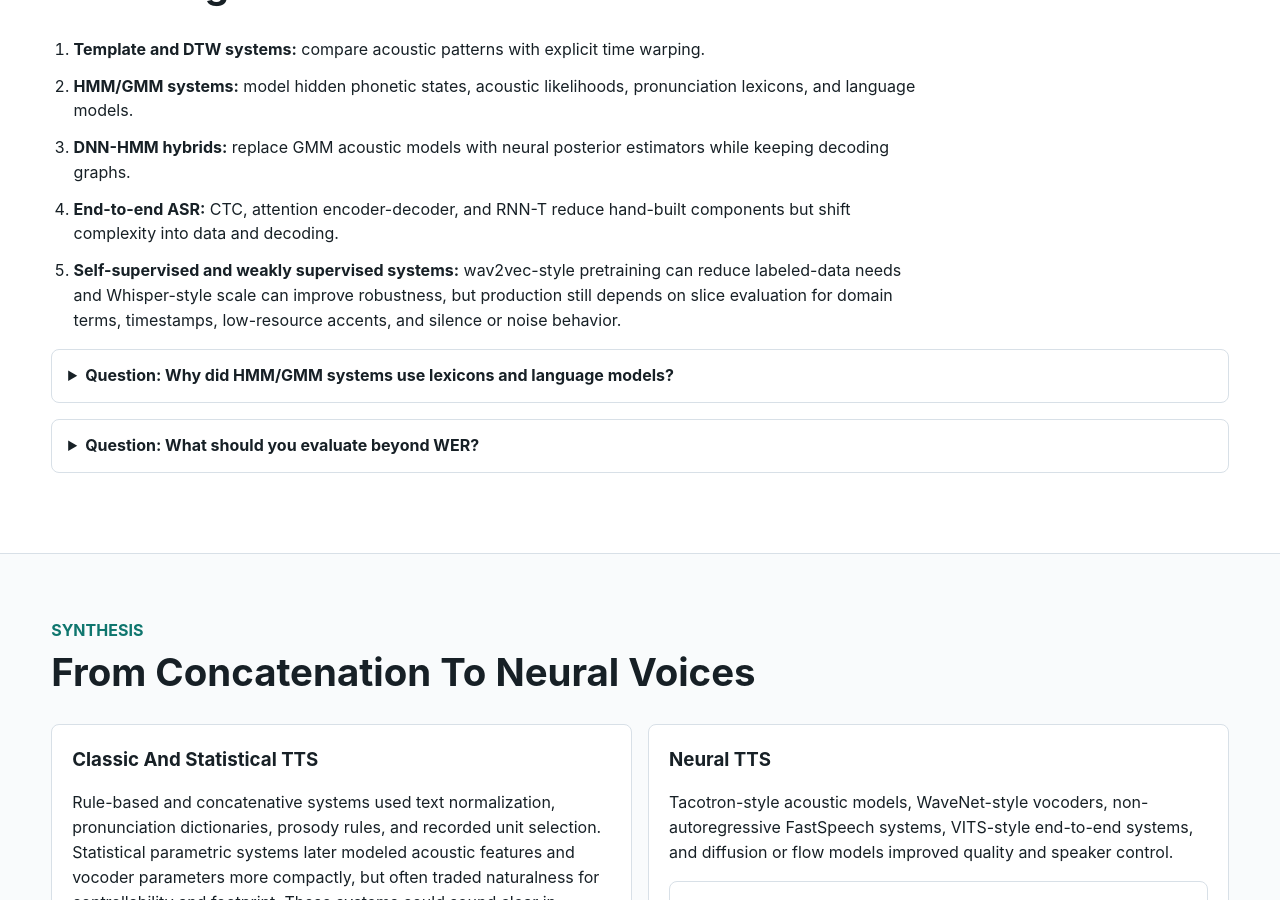
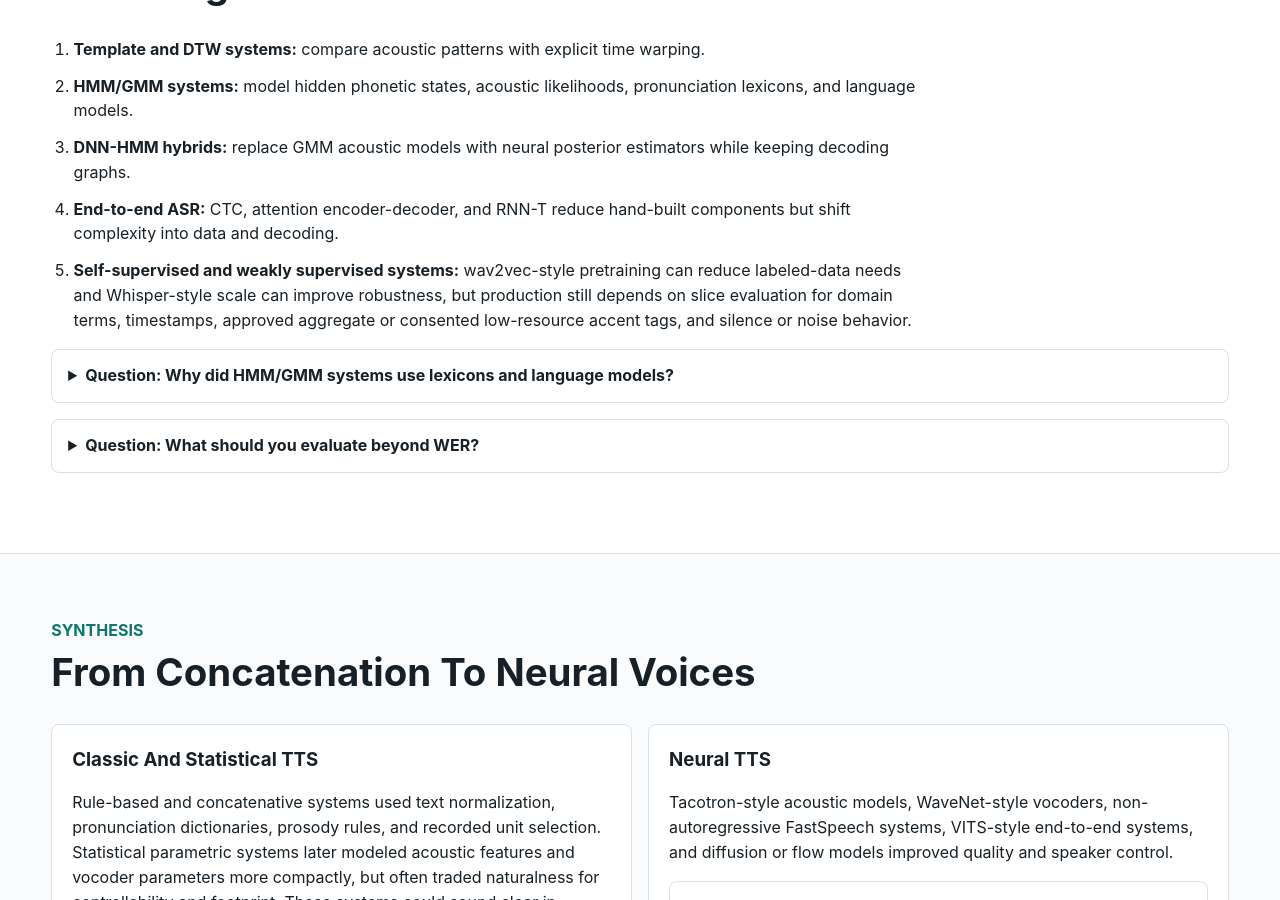
Before and after one commit to kennethli319/kennethli319.github.io, a Jekyll site: the page audio-text-ml-course/lessons/asr-tts-speech-history.html, which Jekyll copies as it is, in a window 1280 px wide and 900 px high, scrolled down 620 px. Built offline with Jekyll 4.4.1, drawn with Linux system fonts in a browser that asks for light colours.

Commit message:
Sync ASR history privacy wording

```diff
--- a/audio-text-ml-course/lessons/asr-tts-speech-history.html
+++ b/audio-text-ml-course/lessons/asr-tts-speech-history.html
@@ -36,7 +36,7 @@
         <li><strong>HMM/GMM systems:</strong> model hidden phonetic states, acoustic likelihoods, pronunciation lexicons, and language models.</li>
         <li><strong>DNN-HMM hybrids:</strong> replace GMM acoustic models with neural posterior estimators while keeping decoding graphs.</li>
         <li><strong>End-to-end ASR:</strong> CTC, attention encoder-decoder, and RNN-T reduce hand-built components but shift complexity into data and decoding.</li>
-        <li><strong>Self-supervised and weakly supervised systems:</strong> wav2vec-style pretraining can reduce labeled-data needs and Whisper-style scale can improve robustness, but production still depends on slice evaluation for domain terms, timestamps, low-resource accents, and silence or noise behavior.</li>
+        <li><strong>Self-supervised and weakly supervised systems:</strong> wav2vec-style pretraining can reduce labeled-data needs and Whisper-style scale can improve robustness, but production still depends on slice evaluation for domain terms, timestamps, approved aggregate or consented low-resource accent tags, and silence or noise behavior.</li>
       </ol>
       <details class="qa">
         <summary>Question: Why did HMM/GMM systems use lexicons and language models?</summary>
@@ -52,9 +52,9 @@
         <summary>Question: What should you evaluate beyond WER?</summary>
         <p>
           Track entity error rate, timestamp error, diarization error, partial
-          transcript churn, language and accent slices, noise slices, latency,
-          memory, throughput, and downstream task success. WER can improve while
-          product quality regresses.
+          transcript churn, approved aggregate language and accent slices, noise
+          slices, latency, memory, throughput, and downstream task success. WER
+          can improve while product quality regresses.
         </p>
       </details>
     </section>
```
